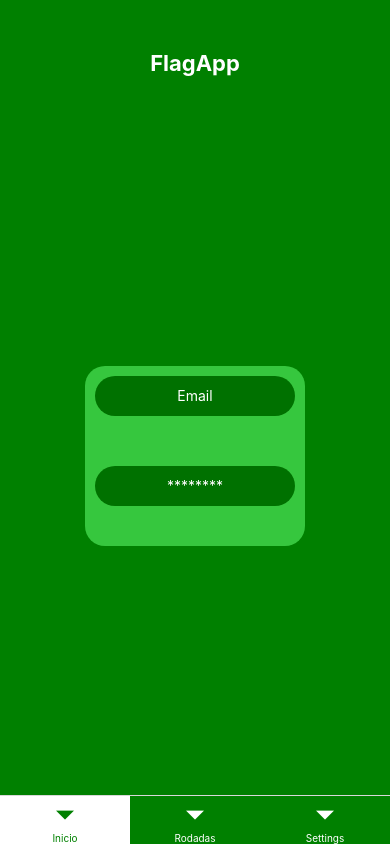
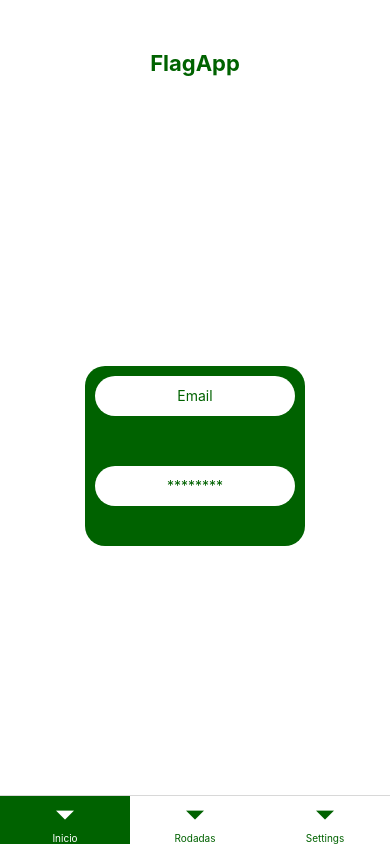
Before and after one commit to ABDALAZARD/PillsTime, a React Native app: screen /Inicio in a window 390 px wide. Built offline with nearby package versions, Linux system fonts and the light colour scheme.

Commit message:
Define cores

```diff
--- a/App.js
+++ b/App.js
@@ -15,28 +15,28 @@ export default function App() {
         <Tab.Screen  name="Inicio"  style={styles.screenButton}
           component={Inicio}
           options={{headerShown: false,
-          tabBarInactiveBackgroundColor:"#008000",
-          tabBarInactiveTintColor: "#fff",
-          tabBarActiveBackgroundColor:'#fff',
-          tabBarActiveTintColor: '#008000',
+          tabBarInactiveBackgroundColor:"#fff",
+          tabBarInactiveTintColor: "#006200",
+          tabBarActiveBackgroundColor:'#006200',
+          tabBarActiveTintColor: '#fff',
           }}
         />
         <Tab.Screen  name="Rodadas" style={styles.screenButton}
           component={Rodadas}
           options={{headerShown: false,
-          tabBarInactiveBackgroundColor:"#008000",
-          tabBarInactiveTintColor: "white",
-          tabBarActiveBackgroundColor:'#fff',
-          tabBarActiveTintColor: '#008000',
+            tabBarInactiveBackgroundColor:"#fff",
+          tabBarInactiveTintColor: "#006200",
+          tabBarActiveBackgroundColor:'#006200',
+          tabBarActiveTintColor: '#fff',
           }}
         />
         <Tab.Screen  name="Settings" style={styles.screenButton}
           component={Settings}
           options={{headerShown: false,
-          tabBarInactiveBackgroundColor:"#008000",
-          tabBarInactiveTintColor: "#fff",
-          tabBarActiveBackgroundColor:'#fff',
-          tabBarActiveTintColor: '#008000',
+          tabBarInactiveBackgroundColor:"#fff",
+          tabBarInactiveTintColor: "#006200",
+          tabBarActiveBackgroundColor:'#006200',
+          tabBarActiveTintColor: '#fff',
           }}
         />
       </Tab.Navigator>
@@ -47,12 +47,12 @@ export default function App() {
 const styles = StyleSheet.create({
   container: {
     flex: 1,
-    backgroundColor: "#008000",
+    backgroundColor: "#ffff",
     alignItems: 'center',
     justifyContent: 'center',
   },
   screenButton: {
-    backgroundColor: "#008000",
+    backgroundColor: "#006200",
     color: "#ffff",
     textAlign: 'center',
   }
--- a/components/Inicio/index.js
+++ b/components/Inicio/index.js
@@ -39,26 +39,26 @@ export default function App() {
 const styles = StyleSheet.create({
   container: {
     flex: 1,
-    backgroundColor: "#008000",
+    backgroundColor: "#ffff",
     alignItems: 'center',
     justifyContent: 'center',
   },
   title: {
-    color: "#ffff",
+    color: "#006200",
   },
   card: {
     borderRadius: 20,
-    backgroundColor: "#36c73e"
+    backgroundColor: '#006200',
   },
   inputButtom: {
     borderRadius: 20,
     height: 40,
     width: 200,
     marginBottom: 40,
-    backgroundColor: "#007100",
-    color: 'white',
+    backgroundColor: '#ffff',
+    color: "#006200",
     margin: 10,
     textAlign: 'center',
-    textDecorationColor:"white"
   },
+
 });
--- a/components/Rodadas/index.js
+++ b/components/Rodadas/index.js
@@ -28,17 +28,17 @@ export default function App() {
 const styles = StyleSheet.create({
   container: {
     flex: 1,
-    backgroundColor: "#008000",
+    backgroundColor: "#ffff",
     alignItems: 'center',
     justifyContent: 'center',
   },
   feedName: {
-    color: '#fff',
+    color: '#006200',
     fontSize: 17,
     marginBottom: 30,
   },
   matches: {
-    color: "#ffff",
+    color: "#006200",
     margin: 30,
   },
   button: {
@@ -50,12 +50,12 @@ const styles = StyleSheet.create({
   },
   buttonText: {
     textAlign: 'center',
-    color: '#fff',
+    color: '#006200',
     fontSize: 12,
     margin: 10,
   },
   item: {
-    color: 'white',
+    color: '#006200',
     fontSize: 10,
     margin: 20,
     marginBottom: 10,
--- a/components/Settings/index.js
+++ b/components/Settings/index.js
@@ -15,11 +15,11 @@ export default function App() {
 const styles = StyleSheet.create({
   container: {
     flex: 1,
-    backgroundColor: "#008000",
+    backgroundColor: "#ffff",
     alignItems: 'center',
     justifyContent: 'center',
   },
   title: {
-    color: "#ffff",
+    color: "#006200",
   }
 });
--- a/components/Title.js
+++ b/components/Title.js
@@ -1,17 +1,17 @@
 import React from 'react';
-import { StyleSheet, SafeAreaView, Text } from 'react-native';
+import { StyleSheet, View, Text } from 'react-native';
 
 export default function App() {
   return (
-    <SafeAreaView>
+    <View>
         <Text style={styles.title}>FlagApp</Text>
-    </SafeAreaView>
+    </View>
   );
 }
 
 const styles = StyleSheet.create({
   title: {
-    color: "#ffff",
+    color: "#006200",
     fontSize: 22,
     fontWeight: 'bold',
     marginBottom: 10,
--- a/src/pages/Login.js
+++ b/src/pages/Login.js
@@ -19,7 +19,7 @@ export default function App() {
 const styles = StyleSheet.create({
   container: {
     flex: 1,
-    backgroundColor: "#008000",
+    backgroundColor: "#ffff",
     alignItems: 'center',
     justifyContent: 'center',
   },
```
